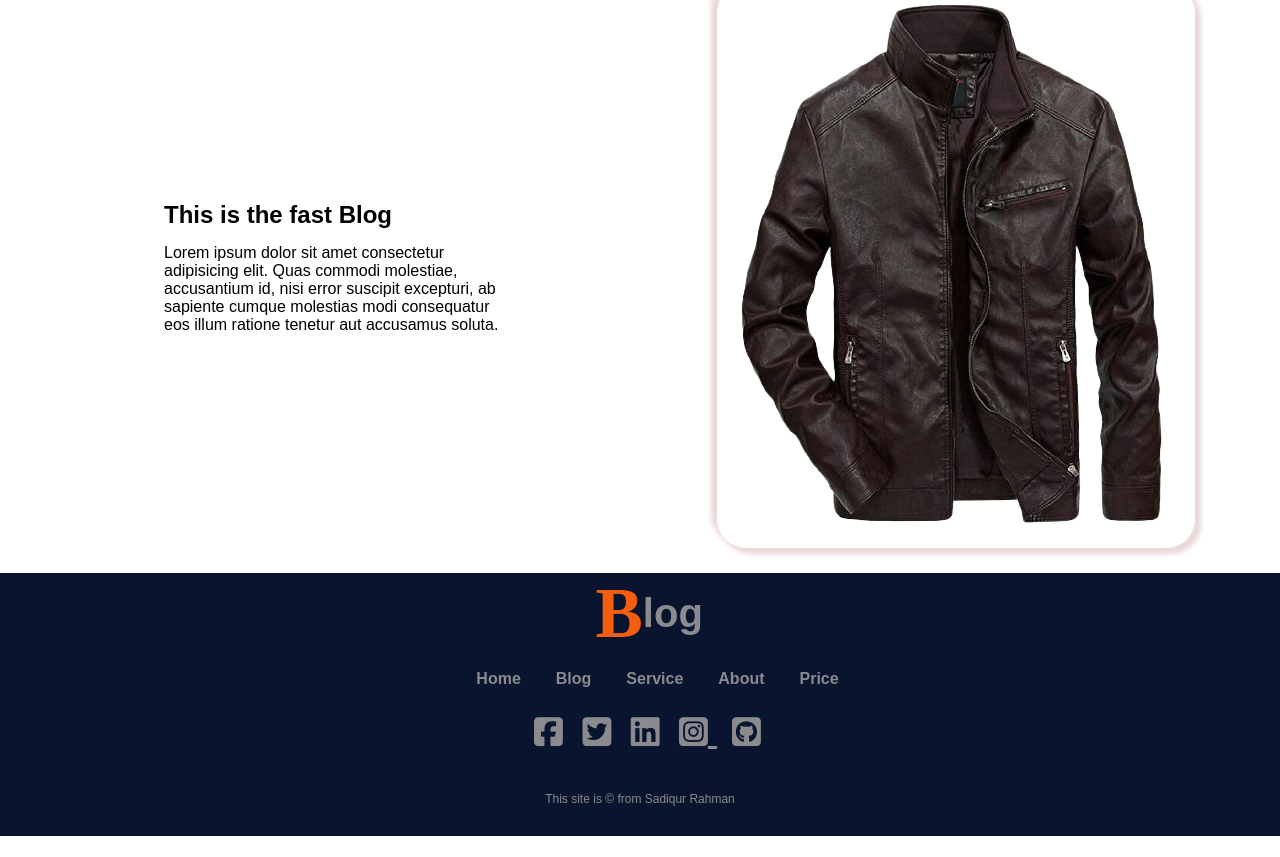
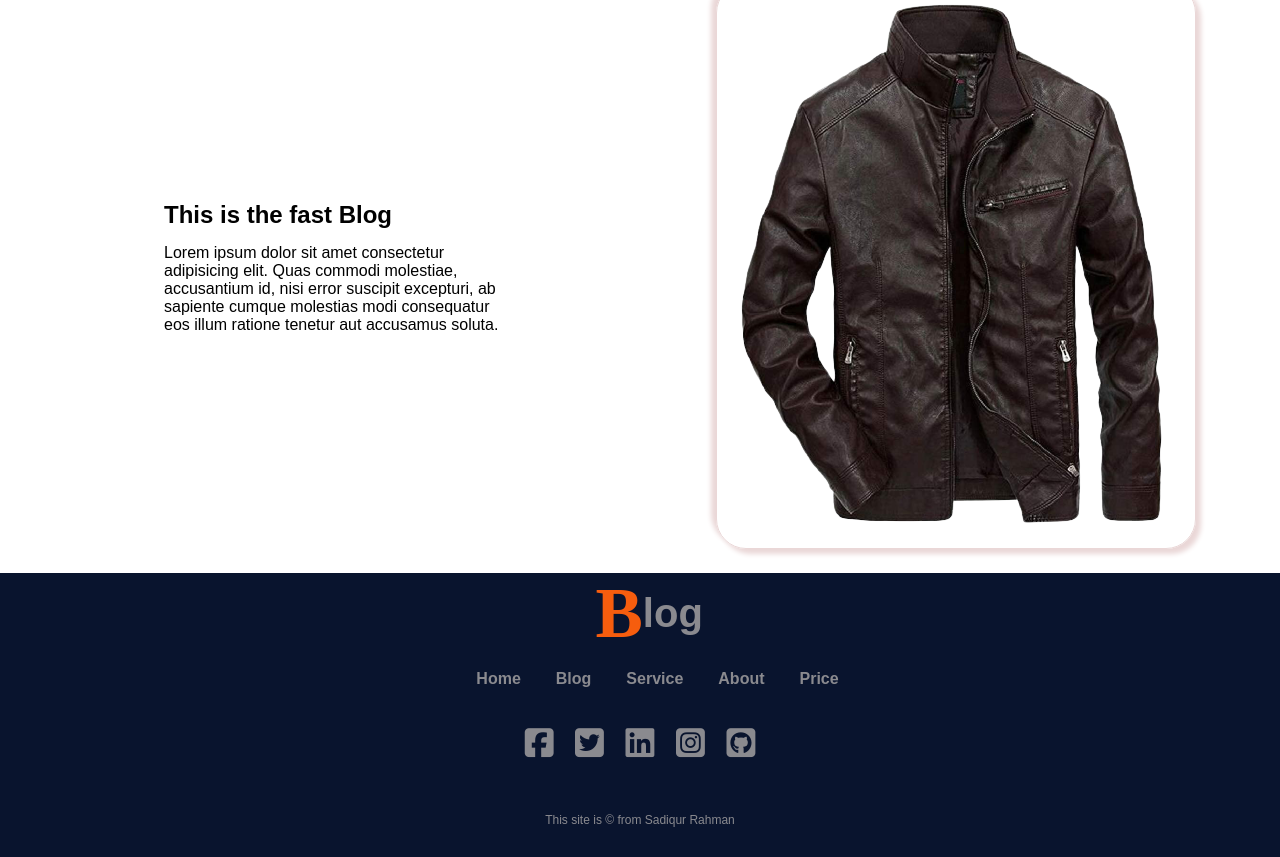
Before and after one commit to sadiqur9670/Blog-for-header-fotter, a plain HTML site: page index.html in a window 1280 px wide. Shown: the part 1357-2214 px from the top of the page. Before the commit the page ends 2193 px from the top, so only its background shows below. Drawn offline with Linux system fonts and the light colour scheme.

Commit message:
css file update

```diff
--- a/css/style.css
+++ b/css/style.css
@@ -249,12 +249,17 @@ input , button{
 
 }
 .fotter .icons a{
-	padding-left: 15px;
+margin: 0 8px;
+    display: inline-block;
     font-size: 33px;
     color: #8A8A8F;
+    width: 30px;
+    height: 59px;
+
+    line-height: 59px;
 }
 .fotter .icons a:hover{
-    font-size: 36px;
+
     color: #f4fbfa;
 }
 .copyright p{
```
